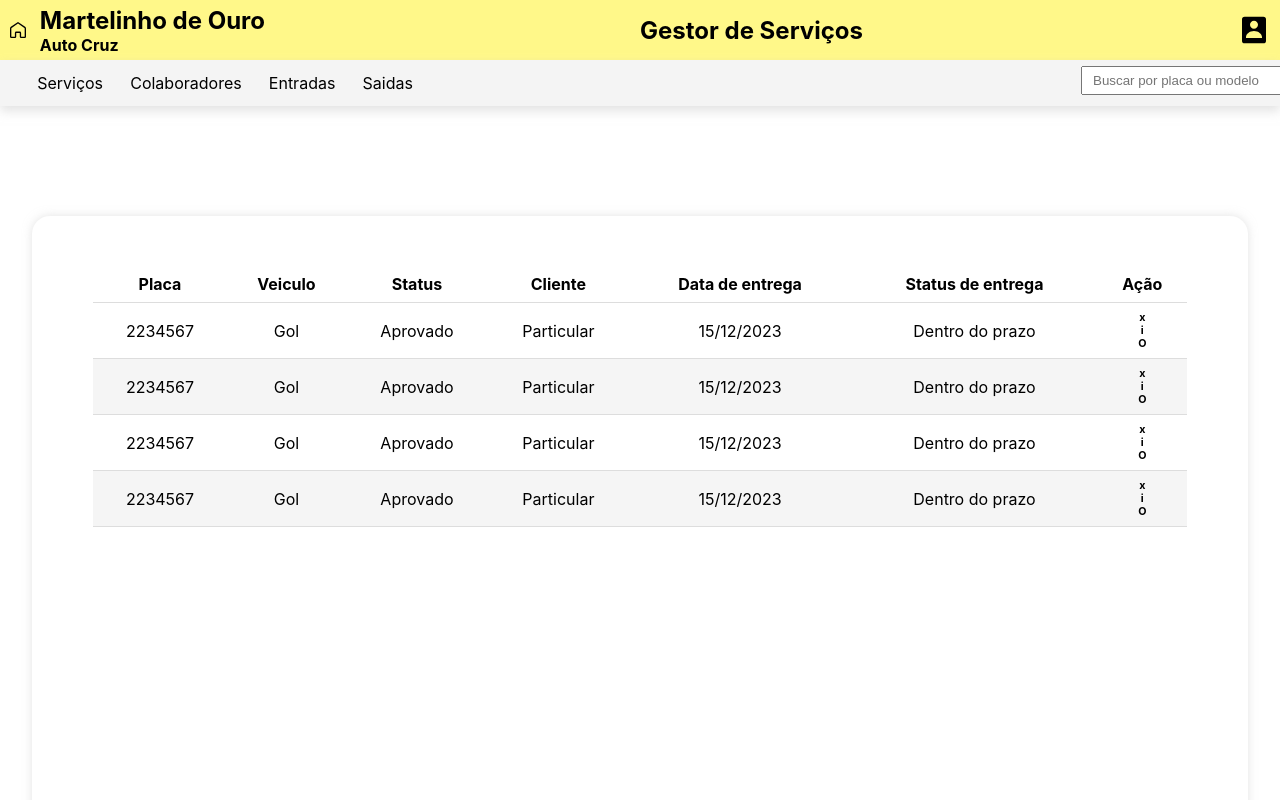
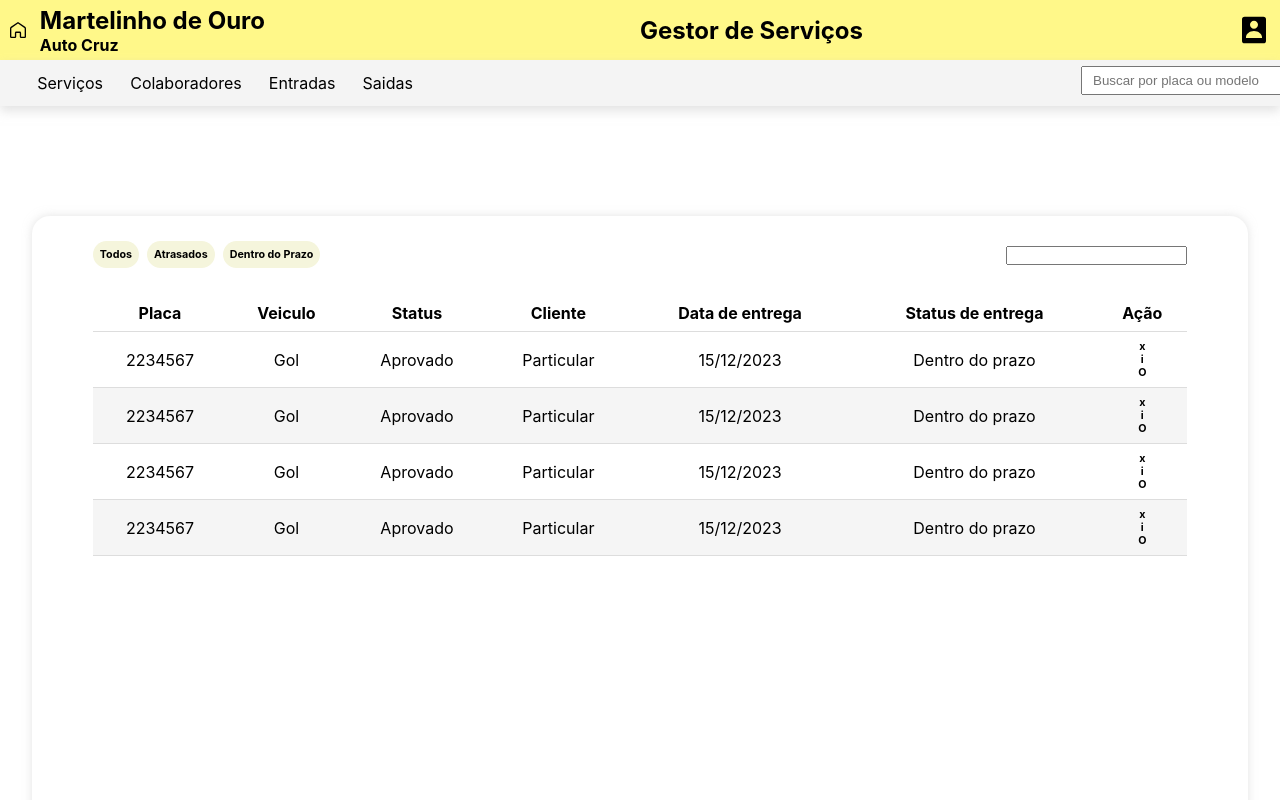
Before and after one commit to Mts-Carneiro/Martelinho_de_ouro_front_end, a React (Create React App) app in the folder martelinho_de_ouro_front_end/: page / in a window 1280 px wide. Shown: the top 800 px of the page. Built offline with nearby package versions, Linux system fonts and the light colour scheme.

Commit message:
Style: Create table filter buttons

```diff
--- a/martelinho_de_ouro_front_end/src/Components/MainBox/Table/styles.ts
+++ b/martelinho_de_ouro_front_end/src/Components/MainBox/Table/styles.ts
@@ -3,7 +3,7 @@ import styled from "styled-components";
 export const StyledTable = styled.table`
   width: 90%;
   height: -webkit-fill-available;
-  margin-top: 50px;
+  margin-top: 17px;
   border-collapse: collapse; // Isso garante que as bordas sejam colapsadas
 
   td,
--- a/martelinho_de_ouro_front_end/src/Components/MainBox/index.tsx
+++ b/martelinho_de_ouro_front_end/src/Components/MainBox/index.tsx
@@ -4,6 +4,16 @@ import { StyledMainBox } from "./styles";
 export const Main = () => {
   return (
     <StyledMainBox>
+      <div className="options_header">
+        <div className="options_filter">
+          <h6>Todos</h6>
+          <h6>Atrasados</h6>
+          <h6>Dentro do Prazo</h6>
+        </div>
+        <div>
+          <input type="text" />
+        </div>
+      </div>
       <Table></Table>
     </StyledMainBox>
   );
--- a/martelinho_de_ouro_front_end/src/Components/MainBox/styles.ts
+++ b/martelinho_de_ouro_front_end/src/Components/MainBox/styles.ts
@@ -7,7 +7,32 @@ export const StyledMainBox = styled.div`
   margin-top: 110px;
   border-radius: 18px;
   box-shadow: 0px 0px 10px rgb(199 199 199 / 50%);
+  align-items: center;
   display: flex;
-  justify-content: center;
-  align-items: flex-start;
+  flex-direction: column;
+  padding-top: 25px;
+
+  .options_header {
+    display: flex;
+    flex-direction: row;
+    justify-content: space-between;
+    align-items: center;
+    width: 90%;
+    padding-bottom: 10px;
+
+    .options_filter {
+      display: flex;
+      flex-direction: row;
+      align-items: center;
+      gap: 8px;
+
+      h6 {
+        border-radius: 15px;
+        background-color: beige;
+        padding: 7px;
+        text-align: center;
+        cursor: pointer;
+      }
+    }
+  }
 `;
```
